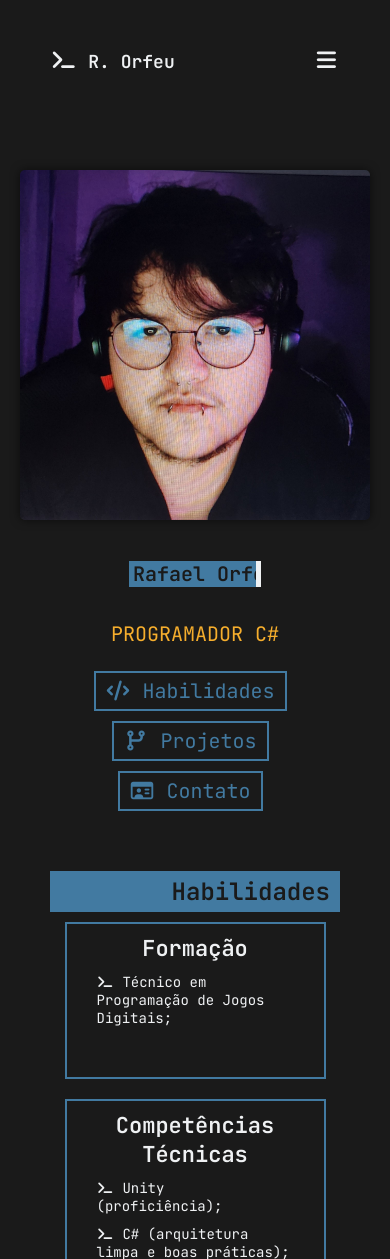
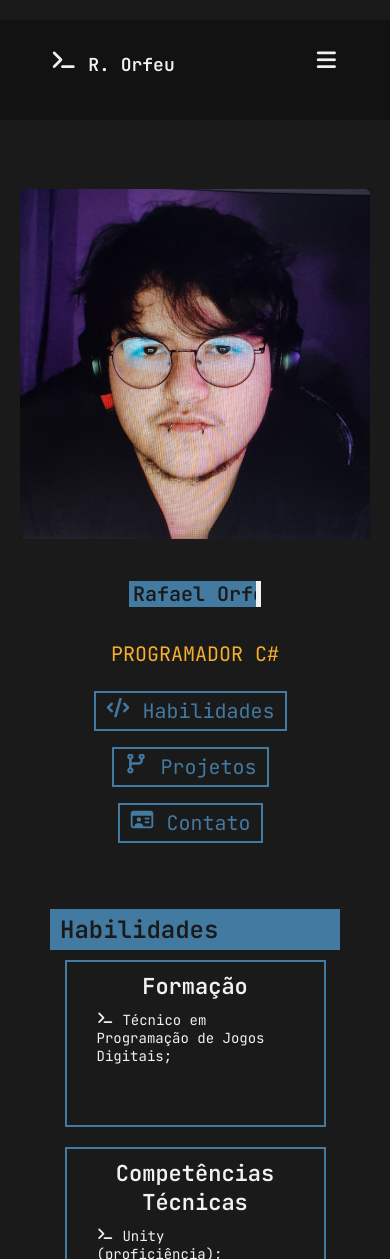
Before and after one commit to oorpheas/oorpheas.github.io, a website: page index.html in a window 390 px wide. Shown: the top 1259 px of the page. Drawn offline with nearby package versions, Linux system fonts and the light colour scheme.

Commit message:
✳️ Quick Fix

```diff
--- a/styles.css
+++ b/styles.css
@@ -192,7 +192,7 @@ nav .right a:last-child:hover i {
 
 /* HAB SECTION */
 .skills-section .title h2 {
-    text-align: right;
+    text-align: left;
 }
 
 .skills-section .containers {
@@ -293,6 +293,10 @@ nav .right a:last-child:hover i {
 .projects-section .news-section {
     display: flex;
     flex-direction: column;
+}
+
+.projects-section .news-section .title {
+    padding: 0px 10px;
 }
 
 .projects-section .news-section .news {
@@ -419,6 +423,11 @@ footer {
 }
 
 @media (max-width: 1140px) {
+
+    * {
+        overflow-x: hidden;
+    }
+
     .nav-dots {
         opacity: 0;
     }
@@ -433,11 +442,13 @@ footer {
     }
 
     /* NAVBAR MOBILE */
+
     nav {
         padding: 0px 20px;
         height: 100px;
         flex-direction: column;
         transition: 0.5s ease-in-out;
+        background-color: var(--darken-bg);
     }
 
     nav .left {
@@ -475,7 +486,7 @@ footer {
 
     nav .right a:last-child {
         color: var(--text-color);
-        background-color: var(--background-color);
+        background-color: var(--darken-bg);
         padding: 0px;
         margin: 15px 0px;
     }
@@ -490,6 +501,7 @@ footer {
 
     body:has(#hamburgerMenu:checked) nav {
         height: 300px;
+        border-bottom: 2px solid var(--link-color);
     }
 
     /* MAIN SECTION MOBILE */
```
